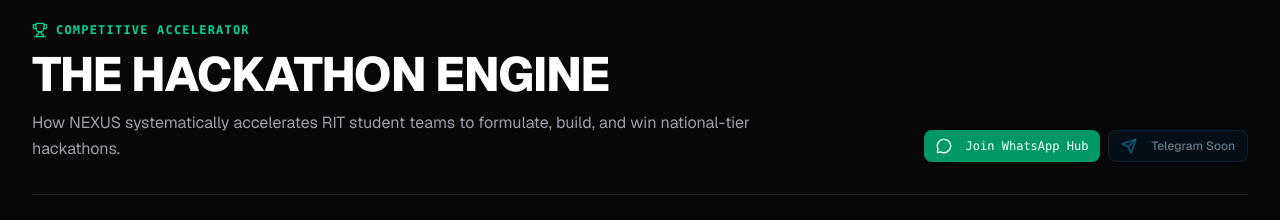
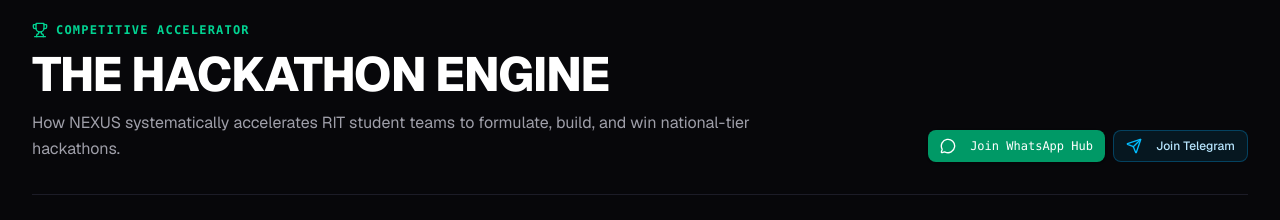
Before and after one commit to ArSlan-Kokane/Nexus-RIT-Web, a Next.js app in the folder nexus_web/: page / in a window 1280 px wide. Shown: the part 3100-3320 px from the top of the page. Built offline with nearby package versions, Linux system fonts and the light colour scheme.

Commit message:
Update hackathon community links

```diff
--- a/nexus_web/src/app/(public)/hackathons/page.tsx
+++ b/nexus_web/src/app/(public)/hackathons/page.tsx
@@ -39,7 +39,7 @@
             </p>
           </div>
           <a
-            href="https://chat.whatsapp.com/B8X6Pp1A1beIbJgfM5khI5"
+            href="https://whatsapp.com/channel/0029VbDMvGCIyPtZvvAWLG19"
             target="_blank"
             rel="noopener noreferrer"
             className="shrink-0"
--- a/nexus_web/src/components/sections/home/hackathon-pipeline.tsx
+++ b/nexus_web/src/components/sections/home/hackathon-pipeline.tsx
@@ -64,7 +64,7 @@
 
             <div className="flex flex-wrap items-center gap-2">
               <a
-                href="https://chat.whatsapp.com/B8X6Pp1A1beIbJgfM5khI5"
+                href="https://whatsapp.com/channel/0029VbDMvGCIyPtZvvAWLG19"
                 target="_blank"
                 rel="noopener noreferrer"
               >
@@ -73,16 +73,20 @@
                   <span>Join WhatsApp Hub</span>
                 </Button>
               </a>
-              <Button
-                variant="secondary"
-                size="sm"
-                disabled
-                aria-label="Telegram channel coming soon"
-                className="border-sky-500/30 bg-sky-500/10 text-sky-200 opacity-100"
+              <a
+                href="https://t.me/+Qwumk5Ux15JmMTg9"
+                target="_blank"
+                rel="noopener noreferrer"
               >
-                <Send className="h-4 w-4 mr-2 text-sky-400" />
-                <span>Telegram Soon</span>
-              </Button>
+                <Button
+                  variant="secondary"
+                  size="sm"
+                  className="border-sky-500/30 bg-sky-500/10 text-sky-200 hover:bg-sky-500/20 hover:border-sky-400/60"
+                >
+                  <Send className="h-4 w-4 mr-2 text-sky-400" />
+                  <span>Join Telegram</span>
+                </Button>
+              </a>
             </div>
           </div>
 
--- a/nexus_web/src/data/hackathons.ts
+++ b/nexus_web/src/data/hackathons.ts
@@ -41,7 +41,7 @@
   {
     title: "NEXUS Hackathon WhatsApp Support Hub",
     description: "Connect with fellow developers, find teammates, discuss problem statements, and get mentor assistance.",
-    link: "https://chat.whatsapp.com/B8X6Pp1A1beIbJgfM5khI5",
+    link: "https://whatsapp.com/channel/0029VbDMvGCIyPtZvvAWLG19",
     type: "WHATSAPP",
   },
   {
```
